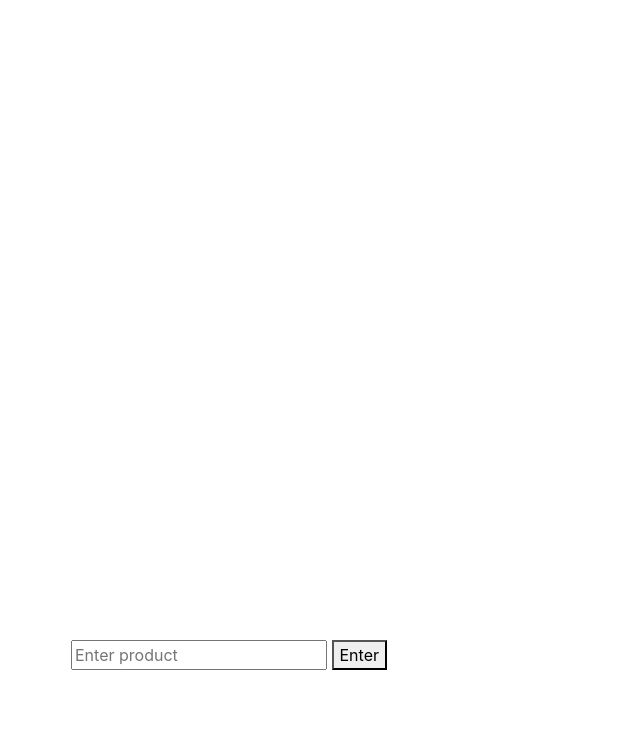
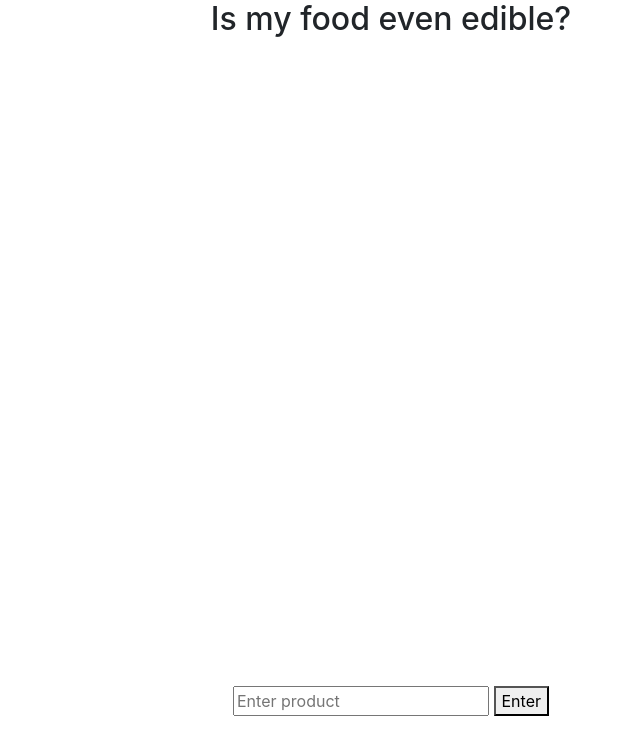
Before and after one commit to wesgriffin3/banned-foods, a website: page index.html in a window 1280 px wide. Shown: the top 754 px of the page, without its empty margins (249-889 px from the left). Drawn offline with nearby package versions, Linux system fonts and the light colour scheme.

Commit message:
returns needed info to dom

```diff
--- a/index.css
+++ b/index.css
@@ -1,5 +1,16 @@
+body {
+}
+
+.title {
+  display: flex;
+  flex-direction: row;
+  justify-content: center;
+}
+
 .form {
-  margin-left: 25%;
+  display: flex;
+  justify-content: center;
+  align-items: center;
   margin-top: 50%;
 }
 
--- a/index.html
+++ b/index.html
@@ -17,6 +17,10 @@
     <title>Banned Foods</title>
   </head>
   <body>
+    <div class="title">
+      <h2>Is my food even edible?</h2>
+    </div>
+
     <!-- input -->
     <div class="form">
       <form onsubmit="return false">
```
